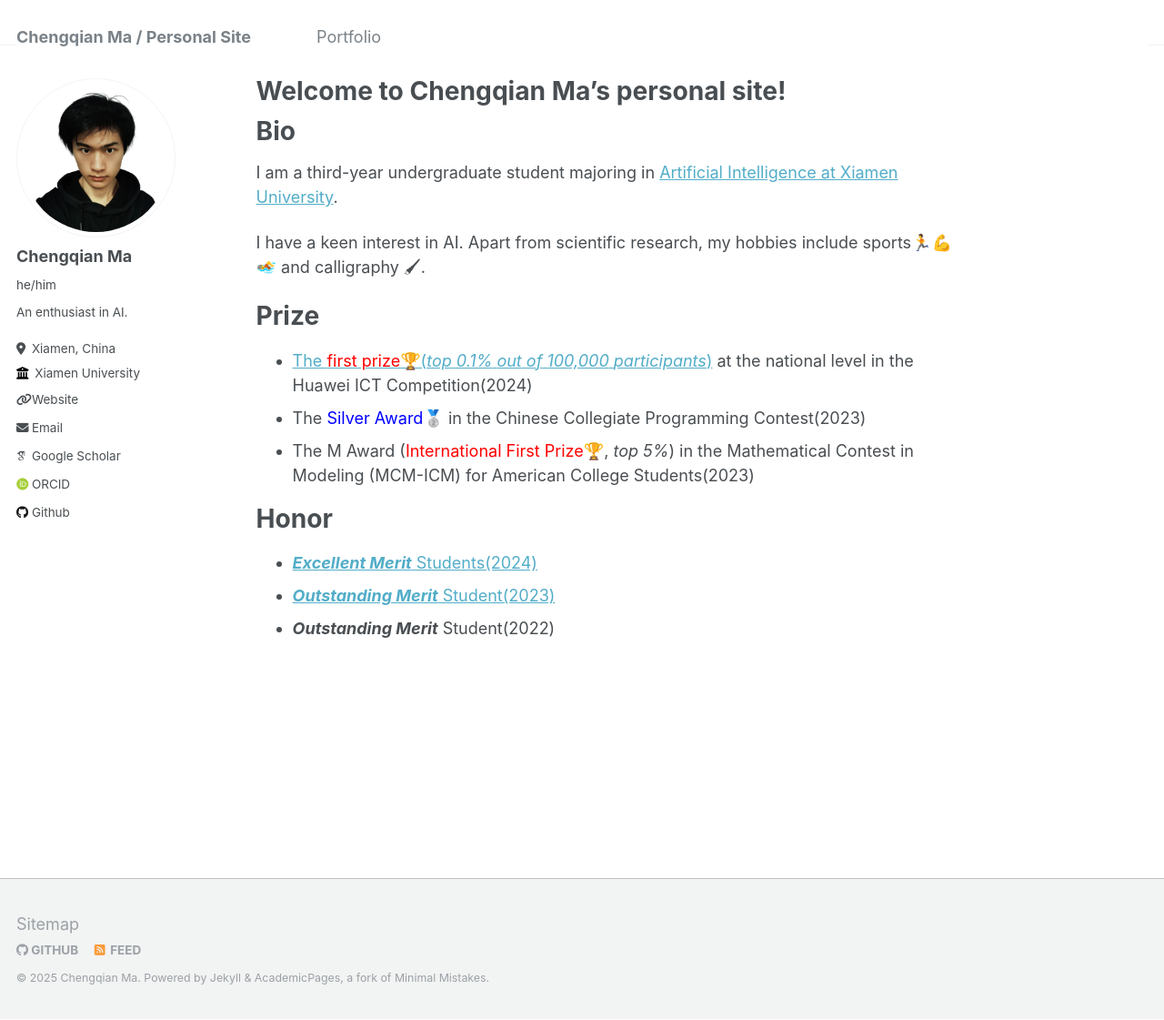
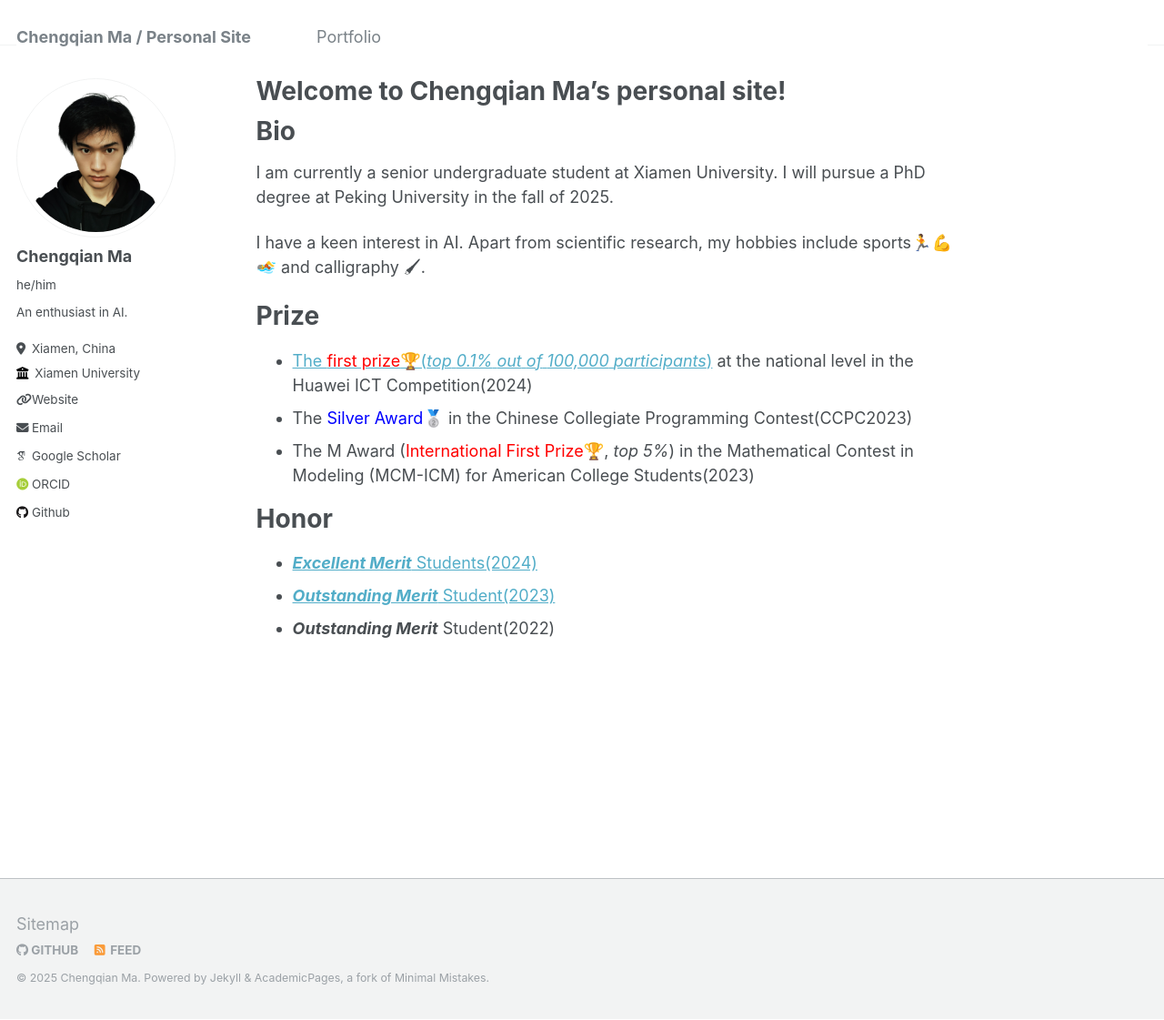
Before and after one commit to step-out/step-out.github.io, a Jekyll site: the page built from _pages/about.md, in a window 1280 px wide and 1121 px high. Shown: the whole window at 91% size. Built offline with Jekyll 4.4.1, drawn with Linux system fonts in a browser that asks for light colours; some web fonts are replaced.

Commit message:
modified:   _pages/about.md

```diff
--- a/_pages/about.md
+++ b/_pages/about.md
@@ -10,14 +10,15 @@ redirect_from:
 
 # Bio
 
-I am a third-year undergraduate student majoring in [Artificial Intelligence at Xiamen University](https://cogsci.xmu.edu.cn/).
+I am currently a senior undergraduate student at Xiamen University.
+I will pursue a PhD degree at Peking University in the fall of 2025.
 
 I have a keen interest in AI. Apart from scientific research, my hobbies include sports🏃‍💪🏊‍ and calligraphy 🖌.
 
 # Prize
 
 - [The <span style="color: red;">first prize</span>🏆(*top* *0.1%* *out* *of* *100,000* *participants*)](https://cogsci.xmu.edu.cn/info/1022/5922.htm) at the national level in the Huawei ICT Competition(2024)
-- The <span style="color: blue;">Silver Award</span>🥈 in the Chinese Collegiate Programming Contest(2023)
+- The <span style="color: blue;">Silver Award</span>🥈 in the Chinese Collegiate Programming Contest(CCPC2023)
 - The M Award (<span style="color: red;">International First Prize</span>🏆, *top* *5%*) in the Mathematical Contest in Modeling (MCM-ICM) for American College Students(2023)
 
 # Honor
```
